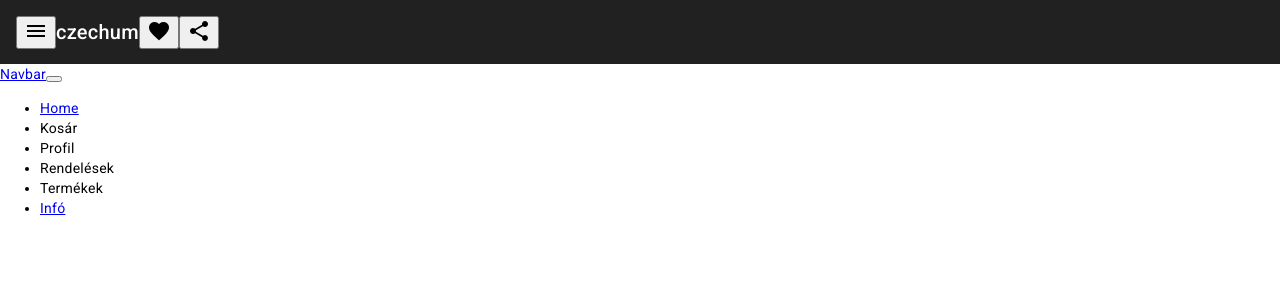
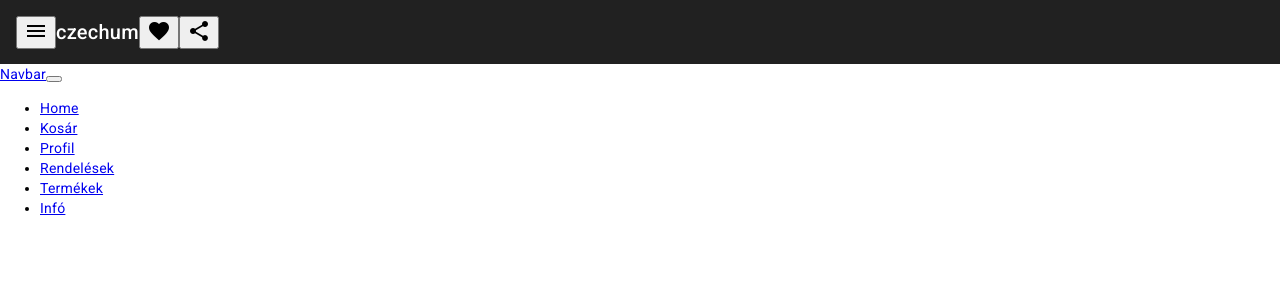
Before and after one commit to Korell0/project_webshop, an Angular app in the folder frontend/czechum/: page / in a window 1280 px wide. Shown: the top 300 px of the page. Built offline with nearby package versions, Linux system fonts and the light colour scheme.

Commit message:
horse kutas

```diff
--- a/frontend/czechum/src/app/components/kosar/kosar.component.html
+++ b/frontend/czechum/src/app/components/kosar/kosar.component.html
@@ -1,7 +1,7 @@
 <table mat-table [dataSource]="dataSource" class="mat-elevation-z8">
 
 
-    <ng-container matColumnDef="position">
+    <ng-container matColumnDef="nev">
       <th mat-header-cell *matHeaderCellDef> Termék </th>
       <td mat-cell *matCellDef="let element"> {{termek.nev}} </td>
     </ng-container>
@@ -14,7 +14,7 @@
 
 
     <ng-container matColumnDef="mennyiseg">
-      <th mat-header-cell *matHeaderCellDef> Mennyiseg </th>
+      <th mat-header-cell *matHeaderCellDef> Mennyiség </th>
       <td mat-cell *matCellDef="let element"> {{termek.mennyiseg}} </td>
     </ng-container>
 
@@ -27,3 +27,5 @@
     <tr mat-header-row *matHeaderRowDef="displayedColumns"></tr>
     <tr mat-row *matRowDef="let row; columns: displayedColumns;"></tr>
   </table>
+
+  <button mat-raised-button color="primary">Rendelés</button>
--- a/frontend/czechum/src/app/components/navbar/navbar.component.html
+++ b/frontend/czechum/src/app/components/navbar/navbar.component.html
@@ -10,16 +10,16 @@
                     <a class="nav-link" routerLinkActive="active" routerLink="/homepage">Home</a>
                 </li>
                 <li class="nav-item">
-                    <a class="nav-link">Kosár</a>
+                    <a class="nav-link" routerLinkActive="active" routerLink="/kosar">Kosár</a>
                 </li>
                 <li class="nav-item">
-                    <a class="nav-link">Profil</a>
+                    <a class="nav-link" routerLinkActive="active" routerLink="/profil">Profil</a>
                 </li>
                 <li class="nav-item">
-                    <a class="nav-link">Rendelések</a>
+                    <a class="nav-link" routerLinkActive="active" routerLink="/rendelesek">Rendelések</a>
                 </li>
                 <li class="nav-item">
-                    <a class="nav-link">Termékek</a>
+                    <a class="nav-link" routerLinkActive="active" routerLink="/termekek">Termékek</a>
                 </li>
                 <li class="nav-item">
                     <a class="nav-link" routerLinkActive="active" routerLink="/info">Infó</a>
```
